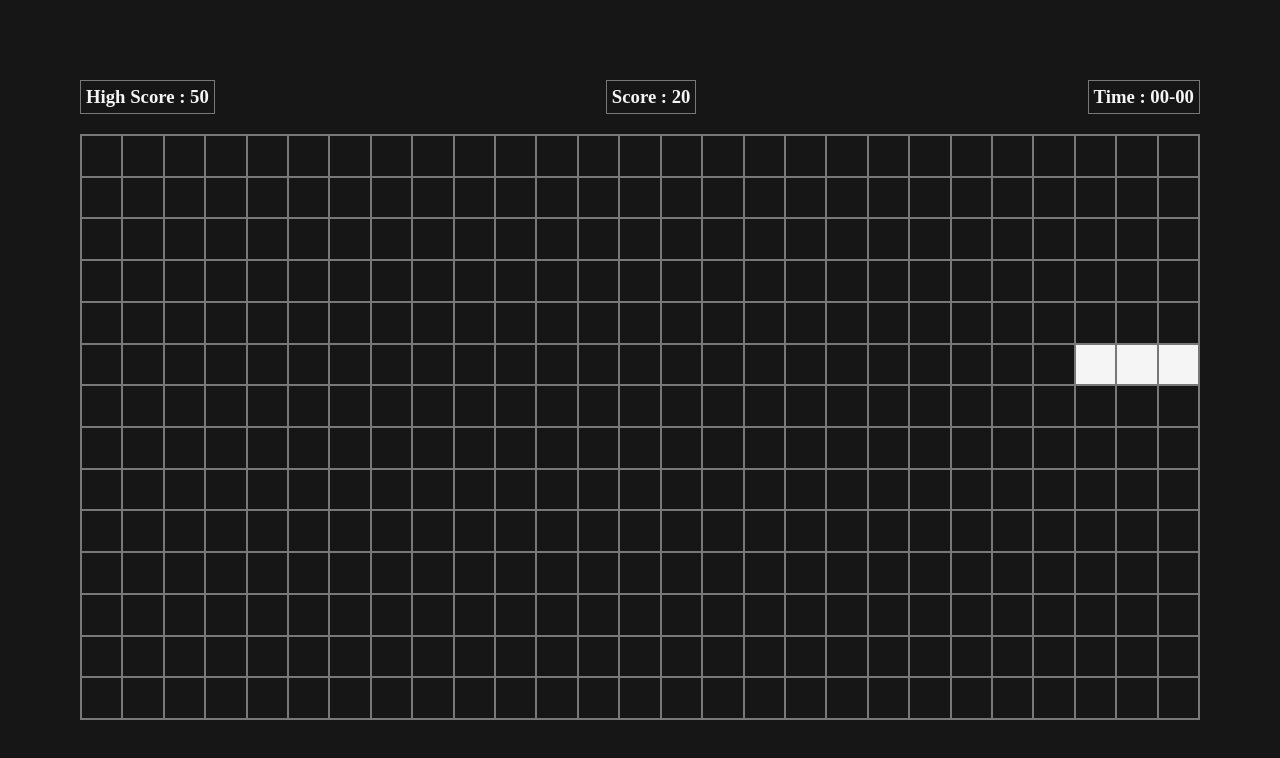
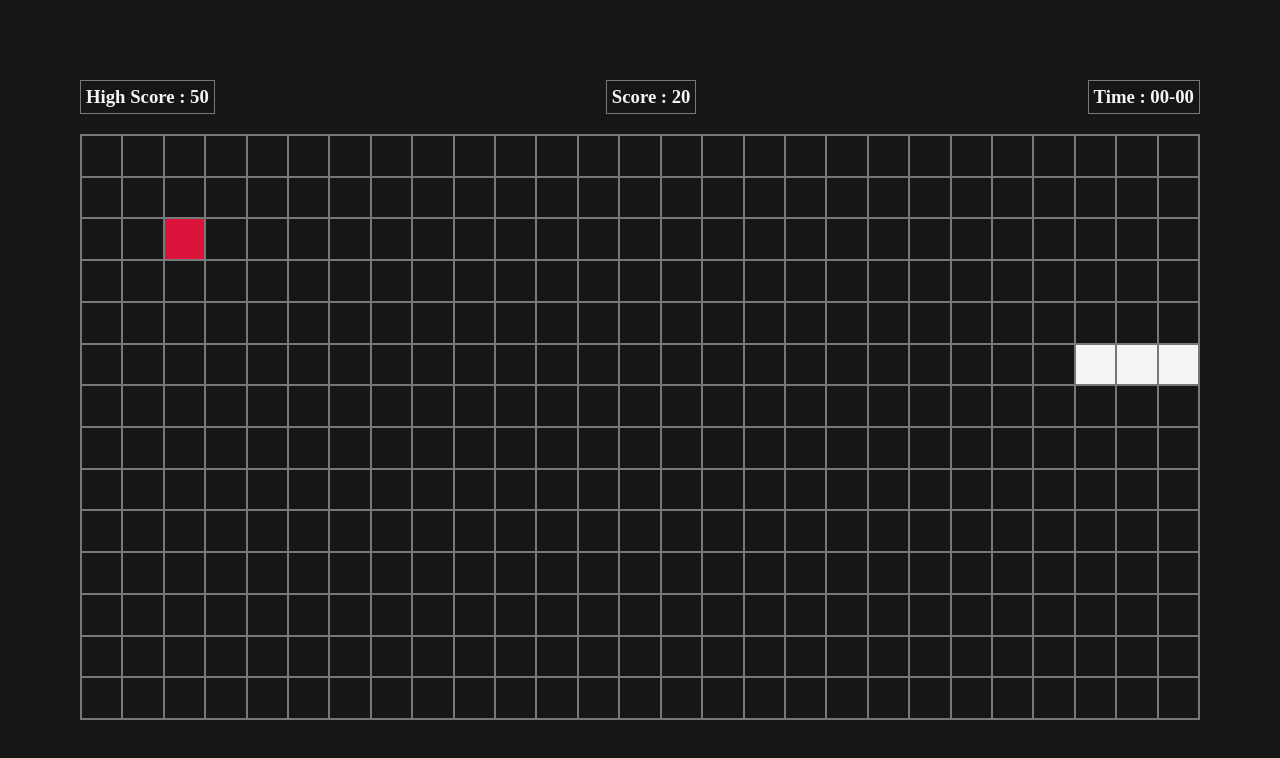
Before and after one commit to FullStackPO/snake_game, a plain HTML site: page index.html in a window 1280 px wide. Drawn offline with Linux system fonts and the light colour scheme.

Commit message:
food logic

```diff
--- a/script.js
+++ b/script.js
@@ -20,6 +20,16 @@ for(let row = 0; row < rows; row++){
         blocks[`${row}-${col}`] = block;
     }
 }
+
+function food(){
+  let x = Math.floor(Math.random()*rows)
+  let y = Math.floor(Math.random()*cols)
+
+  blocks[ `${x}-${y}` ].classList.add('food')
+
+}
+food();
+
 
 function clearBoard(){
     Object.values(blocks).forEach(block=>{
@@ -63,5 +73,5 @@ document.addEventListener('keydown',(e) => {
 
 setInterval(()=>{
     snakeMove()
-     render()
+    render()
 },300)
--- a/style.css
+++ b/style.css
@@ -16,6 +16,8 @@ html,body{
     --primary-text-color: whitesmoke;
 
     --border : 1px solid rgb(120, 120, 120);
+
+    --food-color : crimson;
 }
 main,section{
     height: 100%;
@@ -49,3 +51,7 @@ section{
 .fill{
     background-color: var(--primary-text-color);
 }
+
+.food{
+    background-color: var(--food-color);
+}
```
